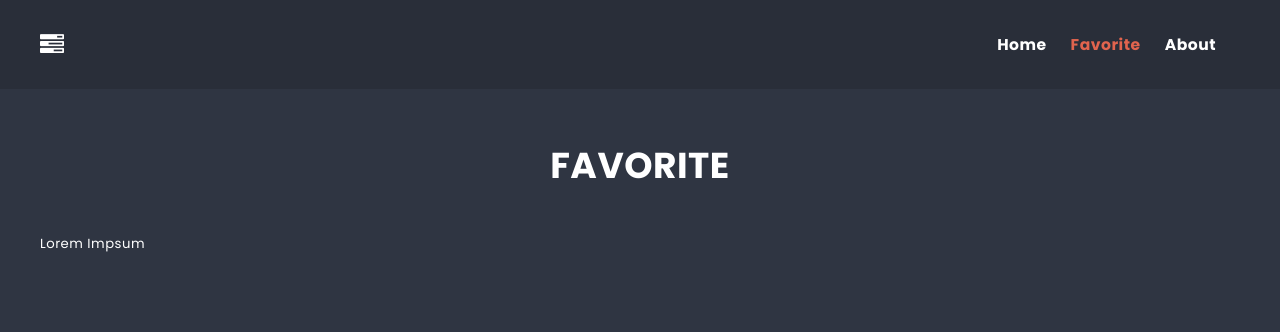
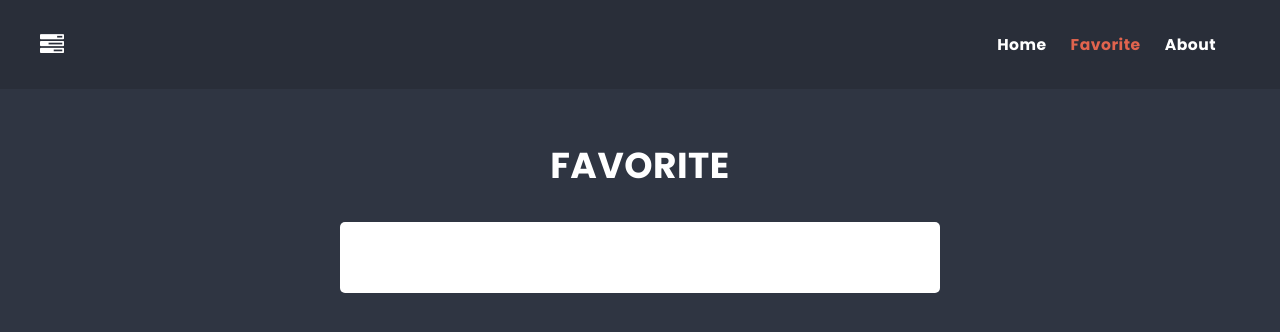
Before and after one commit to jollyzombie/react-to-do-app, a React (Create React App) app: page /favorite in a window 1280 px wide. Shown: the top 332 px of the page. Built offline with nearby package versions, Linux system fonts and the light colour scheme.

Commit message:
Add isFavourite func ♡

```diff
--- a/package.json
+++ b/package.json
@@ -6,6 +6,7 @@
     "@testing-library/jest-dom": "^5.16.4",
     "@testing-library/react": "^13.3.0",
     "@testing-library/user-event": "^13.5.0",
+    "clsx": "^1.2.1",
     "font-awesome": "^4.7.0",
     "react": "^18.2.0",
     "react-dom": "^18.2.0",
--- a/src/components/Card/Card.js
+++ b/src/components/Card/Card.js
@@ -1,9 +1,27 @@
 import styles from './Card.module.scss';
+import clsx from 'clsx';
 
-const Card = props => {
-    return (
-        <li className={styles.card}>{props.title}</li>
-    );
+import { useDispatch } from 'react-redux';
+import { toggleCardFavorite } from '../../redux/store';
+
+const Card = (props) => {
+  const dispatch = useDispatch();
+
+  const handleClick = (e) => {
+    e.preventDefault();
+    dispatch(toggleCardFavorite(props.id));
+  };
+
+  return (
+    <div>
+      <li className={styles.card}>
+        {props.title}
+        <button className={styles.favButton} onClick={handleClick}>
+          <span className={clsx('fa fa-heart', props.isFavorite && styles.isFavorite)}></span>
+        </button>
+      </li>
+    </div>
+  );
 };
 
 export default Card;
--- a/src/components/Card/Card.module.scss
+++ b/src/components/Card/Card.module.scss
@@ -11,3 +11,25 @@
   justify-content: space-between;
   font-weight: bold;
 }
+
+.favButton {
+  border: none;
+  cursor: pointer;
+  background: none;
+  border-radius: $radius;
+
+  &:hover {
+    color: $color-success;
+    transition: $transition;
+  }
+}
+
+.isFavorite {
+  color: $color-success;
+  transform: scale(120%);
+
+  &:hover {
+    color: $color-dark;
+    transition: $transition;
+  }
+}
--- a/src/components/Column/Column.js
+++ b/src/components/Column/Column.js
@@ -6,8 +6,7 @@ import { useSelector } from 'react-redux';
 import { getFilteredCards } from '../../redux/store';
 
 const Column = (props) => {
-
-  const cards = useSelector(state => getFilteredCards(state, props.id));
+  const cards = useSelector((state) => getFilteredCards(state, props.id));
 
   return (
     <article className={styles.column}>
@@ -17,7 +16,7 @@ const Column = (props) => {
       </h2>
       <ul className={styles.cards}>
         {cards.map((card) => (
-          <Card key={card.id} title={card.title} />
+          <Card key={card.id} title={card.title} isFavorite={card.isFavorite} id={card.id} />
         ))}
       </ul>
       <CardForm columnId={props.id} />
--- a/src/components/Favorite/Favorite.js
+++ b/src/components/Favorite/Favorite.js
@@ -1,11 +1,31 @@
 import PageTitle from '../PageTitle/PageTitle';
+import Container from '../Container/Container';
+import Card from '../Card/Card';
+
+import styles from './Favorite.module.scss';
+
+import { getAllFavoriteCards } from '../../redux/store';
+import { useSelector } from 'react-redux';
 
 const Favorite = () => {
+  const favoriteCards = useSelector(getAllFavoriteCards);
+
   return (
-    <div>
-      <PageTitle>Favorite</PageTitle>
-      <p>Lorem Impsum</p>
-    </div>
+    <Container>
+      <PageTitle children='Favorite' />
+      <article className={styles.column}>
+        <ul className={styles.cards}>
+          {favoriteCards.map((favoriteCard) => (
+            <Card
+              key={favoriteCard.id}
+              title={favoriteCard.title}
+              isFavorite={favoriteCard.isFavorite}
+              id={favoriteCard.id}
+            />
+          ))}
+        </ul>
+      </article>
+    </Container>
   );
 };
 
--- /dev/null
+++ b/src/components/Favorite/Favorite.module.scss
@@ -0,0 +1,27 @@
+@use 'sass:math';
+@import '../../styles/settings.scss';
+
+.column {
+  width: 50%;
+  background: $color-light;
+  margin: 0 auto;
+  padding: ($base-size * 1.5);
+  border-radius: $radius;
+  color: $color-dark;
+  display: flex;
+  justify-content: space-between;
+
+  &:last-child {
+    justify-content: center;
+    align-items: center;
+    display: flex;
+  }
+}
+
+.cards {
+  padding: math.div($base-size, 3) 0;
+  width: 100%;
+}
+
+@media (max-width: 910px) {
+}
--- a/src/redux/store.js
+++ b/src/redux/store.js
@@ -13,11 +13,16 @@ export const getColumnsByList = ({ columns }, listId) => columns.filter((column)
 export const getAllLists = (state) => state.lists;
 export const getListById = ({ lists }, listId) => lists.find((list) => list.id === listId);
 
+export const getAllFavoriteCards = (state) => state.cards.filter((card) => card.isFavorite);
+
 // action creators
 export const addColumn = (payload) => ({ type: 'ADD_COLUMN', payload });
 export const addCard = (payload) => ({ type: 'ADD_CARD', payload });
 export const addList = (payload) => ({ type: 'ADD_LIST', payload });
+
 export const searchUpdate = (payload) => ({ type: 'SEARCH_UPDATE', payload });
+
+export const toggleCardFavorite = (payload) => ({ type: 'TOGGLE_CARD_FAVORITE', payload });
 
 const reducer = (state, action) => {
   switch (action.type) {
@@ -32,6 +37,13 @@ const reducer = (state, action) => {
         ...state,
         searchTxt: action.payload,
       };
+    case 'TOGGLE_CARD_FAVORITE':
+      return {
+        ...state,
+        cards: state.cards.map((card) =>
+          card.id === action.payload ? { ...card, isFavorite: !card.isFavorite } : card
+        ),
+      };
     default:
       return state;
   }
```
Also changed, not shown: 1 other file (tests, documents, lock files or other folders). Lines whose indentation alone changed are shown as unchanged.
